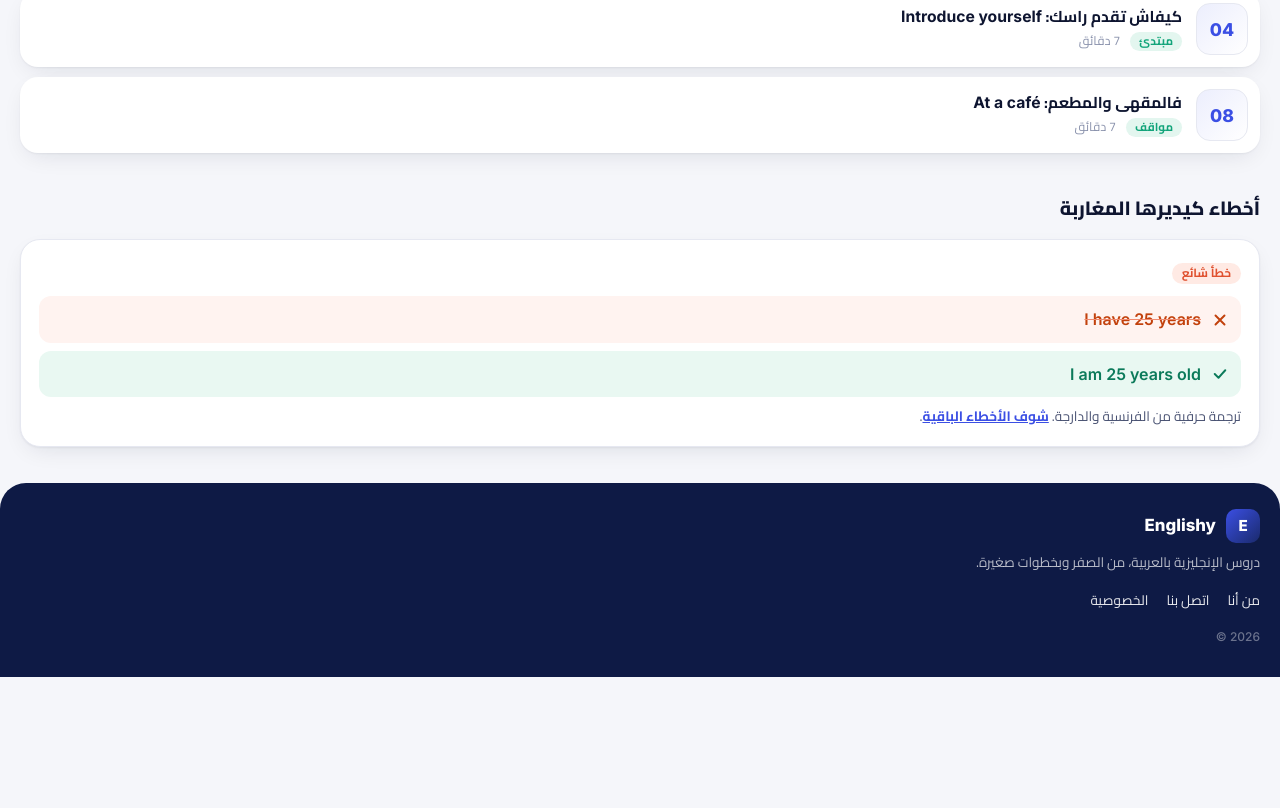
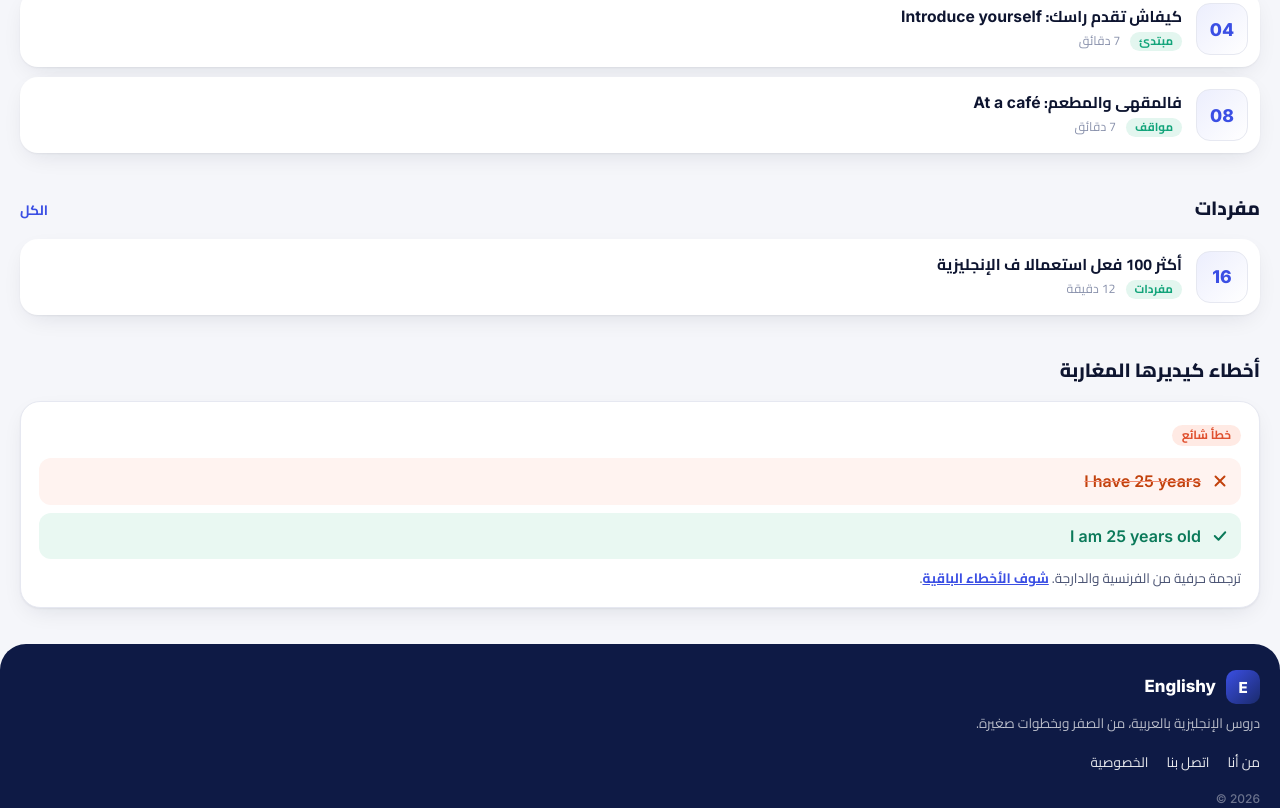
Before and after one commit to rachidAfggan/english-for-moroccans, a plain HTML site: page index.html in a window 1280 px wide. Shown: the part 1404-2212 px from the top of the page. Before the commit the page ends 2081 px from the top, so only its background shows below. Drawn offline with Linux system fonts and the light colour scheme.

Commit message:
Add the vocabulary section to the homepage

```diff
--- a/index.html
+++ b/index.html
@@ -107,7 +107,7 @@ a.lesson,a.sit,a.step{text-decoration:none;color:inherit}a.lesson{display:flex}a
   <p>دروس قصيرة كتمشي معاك من الصفر حتى تهضر بثقة.</p>
   <div class="cta"><a class="btn p" href="lesson-01.html">ابدأ من هنا</a><a class="btn s" href="lessons.html">شوف الدروس</a></div>
   <div class="stats">
-    <div class="stat"><b class="en">15</b><span>درس</span></div>
+    <div class="stat"><b class="en">16</b><span>درس</span></div>
     <div class="stat"><b class="en">A1–B1</b><span>المستويات</span></div>
     <div class="stat"><b class="en">0</b><span>درهم</span></div>
   </div>
@@ -143,6 +143,11 @@ a.lesson,a.sit,a.step{text-decoration:none;color:inherit}a.lesson{display:flex}a
 </section>
 
 <section>
+  <div class="sh"><h2>مفردات</h2><a href="lessons.html#vocab">الكل</a></div>
+<a class="lesson" href="lesson-16.html"><div class="num">16</div><div><h3>أكثر 100 فعل استعمالا ف الإنجليزية</h3><div class="meta"><span class="tag">مفردات</span><span>12 دقيقة</span></div></div></a>
+</section>
+
+<section>
   <div class="sh"><h2>أخطاء كيديرها المغاربة</h2></div>
   <div class="mis">
     <span class="lab">خطأ شائع</span>
```
